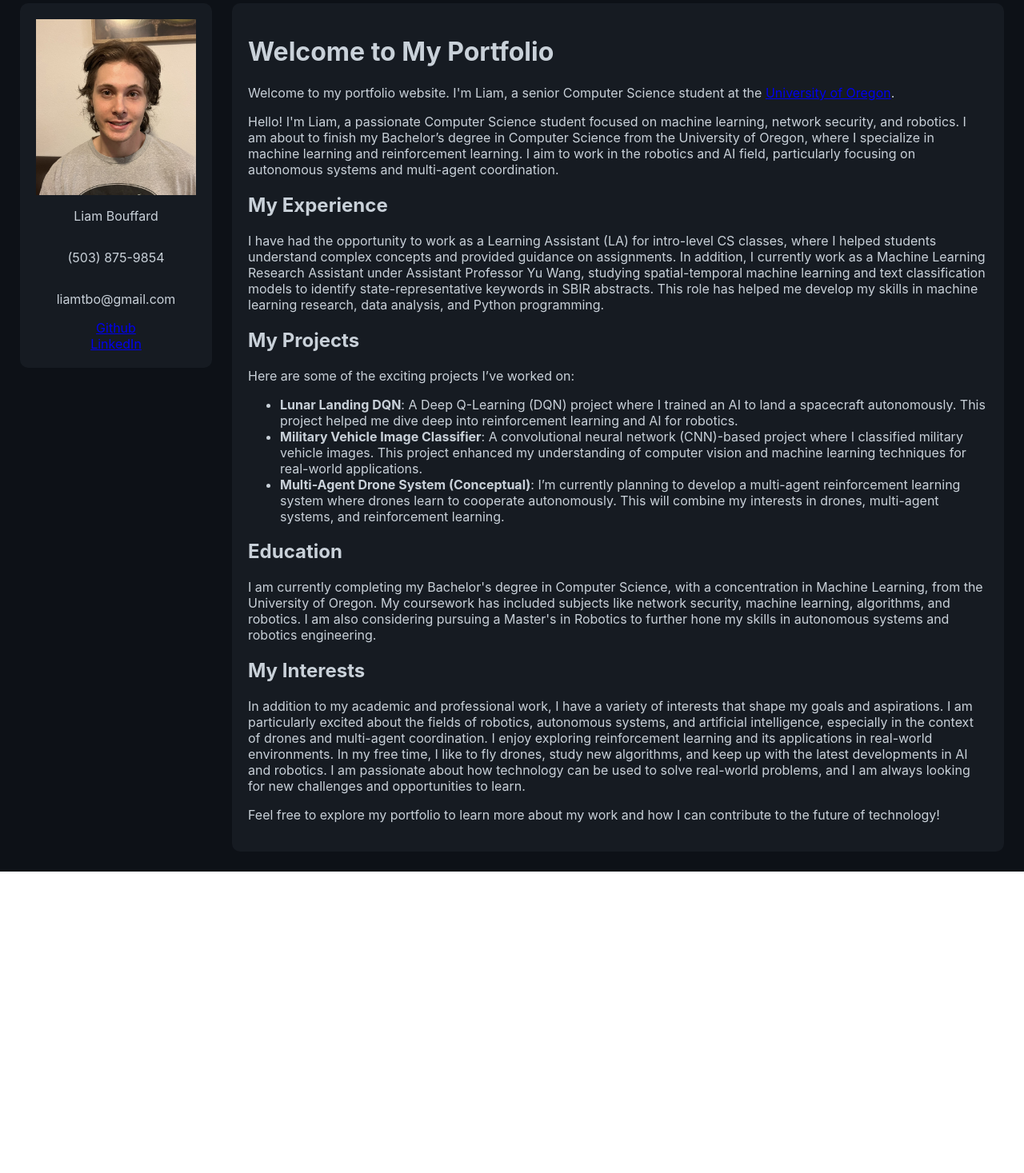
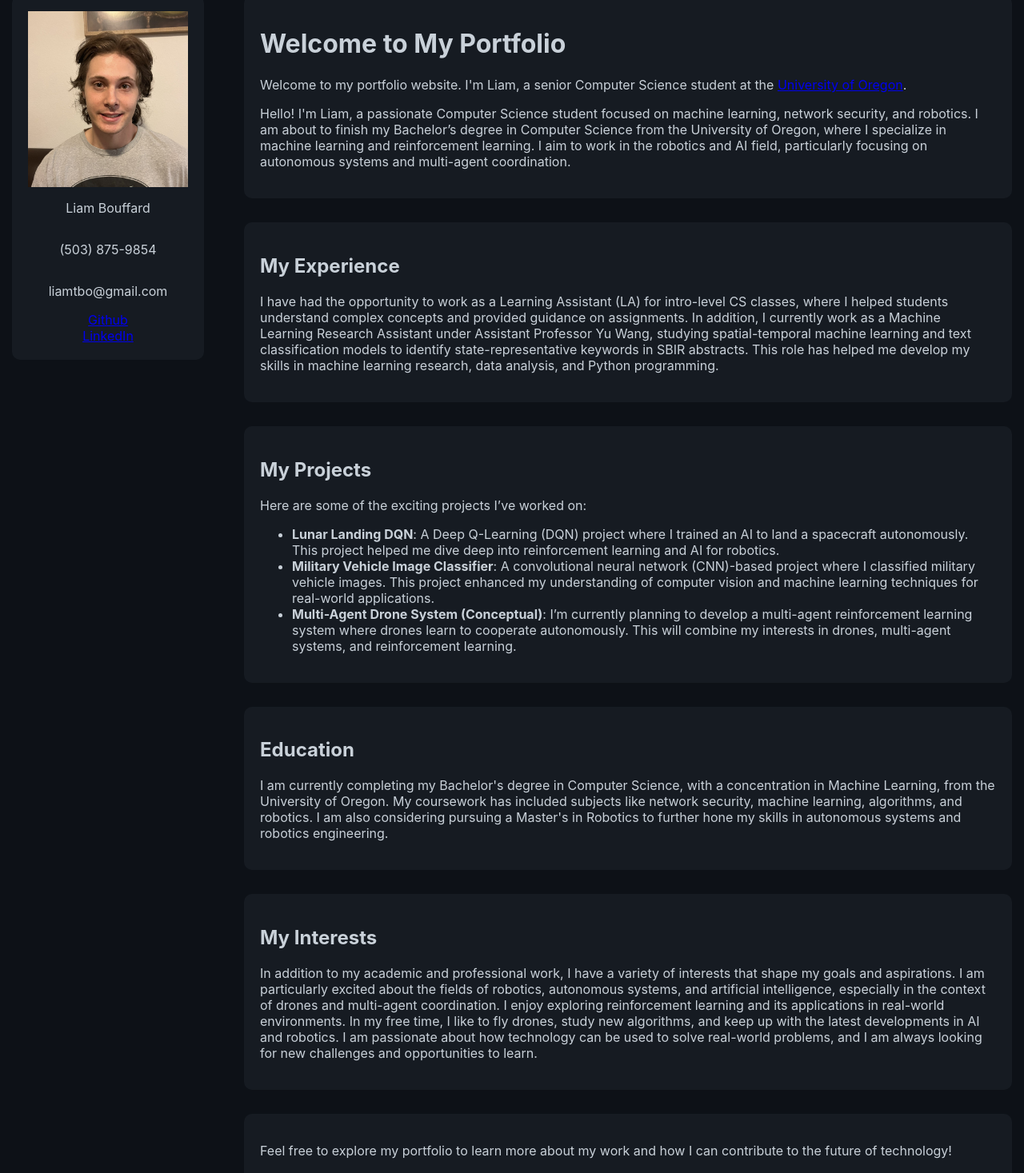
Before and after one commit to liamtbo/portfolio_website, a React (Create React App) app: page / in a window 1280 px wide. Shown: the part 101-1568 px from the top of the page at 80% size. Before the commit the page ends 1191 px from the top, so only its background shows below. Built offline with nearby package versions, Linux system fonts and the light colour scheme.

Commit message:
info parts of app page bubbled

```diff
--- a/src/App.js
+++ b/src/App.js
@@ -18,34 +18,36 @@ function App() {
               <a href="https://www.linkedin.com/in/liam-bouffard" target="_blank" rel="noreferrer" >LinkedIn</a>
             </div>
         </div>
+        <div className={style.infoOverall}>
           <div className={style.portfolioSeg}>
-          <h1>Welcome to My Portfolio</h1> {/* Move this to the top */}
+            <h1>Welcome to My Portfolio</h1>
             <p>Welcome to my portfolio website. I'm Liam, a senior Computer Science student at the <a href="https://www.uoregon.edu/" target="_blank" rel="noopener noreferrer">University of Oregon</a>.</p>
-
             <p>Hello! I'm Liam, a passionate Computer Science student focused on machine learning, network security, and robotics. I am about to finish my Bachelor’s degree in Computer Science from the University of Oregon, where I specialize in machine learning and reinforcement learning. I aim to work in the robotics and AI field, particularly focusing on autonomous systems and multi-agent coordination.</p>
-
+          </div>
+          <div className={style.portfolioSeg}>
             <h2>My Experience</h2>
-
             <p>I have had the opportunity to work as a Learning Assistant (LA) for intro-level CS classes, where I helped students understand complex concepts and provided guidance on assignments. In addition, I currently work as a Machine Learning Research Assistant under Assistant Professor Yu Wang, studying spatial-temporal machine learning and text classification models to identify state-representative keywords in SBIR abstracts. This role has helped me develop my skills in machine learning research, data analysis, and Python programming.</p>
-
+          </div>
+          <div className={style.portfolioSeg}>
             <h2>My Projects</h2>
-
             <p>Here are some of the exciting projects I’ve worked on:</p>
             <ul>
               <li><strong>Lunar Landing DQN</strong>: A Deep Q-Learning (DQN) project where I trained an AI to land a spacecraft autonomously. This project helped me dive deep into reinforcement learning and AI for robotics.</li>
               <li><strong>Military Vehicle Image Classifier</strong>: A convolutional neural network (CNN)-based project where I classified military vehicle images. This project enhanced my understanding of computer vision and machine learning techniques for real-world applications.</li>
               <li><strong>Multi-Agent Drone System (Conceptual)</strong>: I’m currently planning to develop a multi-agent reinforcement learning system where drones learn to cooperate autonomously. This will combine my interests in drones, multi-agent systems, and reinforcement learning.</li>
             </ul>
-
+          </div>
+          <div className={style.portfolioSeg}>
             <h2>Education</h2>
-
             <p>I am currently completing my Bachelor's degree in Computer Science, with a concentration in Machine Learning, from the University of Oregon. My coursework has included subjects like network security, machine learning, algorithms, and robotics. I am also considering pursuing a Master's in Robotics to further hone my skills in autonomous systems and robotics engineering.</p>
-
+          </div>
+          <div className={style.portfolioSeg}>
             <h2>My Interests</h2>
-
             <p>In addition to my academic and professional work, I have a variety of interests that shape my goals and aspirations. I am particularly excited about the fields of robotics, autonomous systems, and artificial intelligence, especially in the context of drones and multi-agent coordination. I enjoy exploring reinforcement learning and its applications in real-world environments. In my free time, I like to fly drones, study new algorithms, and keep up with the latest developments in AI and robotics. I am passionate about how technology can be used to solve real-world problems, and I am always looking for new challenges and opportunities to learn.</p>
-
+          </div>
+          <div className={style.portfolioSeg}>
             <p>Feel free to explore my portfolio to learn more about my work and how I can contribute to the future of technology!</p>
+          </div>
         </div>
       </div>
     </div>
--- a/src/css/App.module.css
+++ b/src/css/App.module.css
@@ -4,13 +4,18 @@
   background-color: #161B22;
   border-radius: 10px;
   padding: 20px; /*adds space insice element between its content (text, borders..)*/
-  margin: 25px; /*25px on top,bottom,left,and right*/
-  margin-left: 290px;
+  margin: 15px; /*25px on top,bottom,left,and right*/
 }
 
 .pageComponents {
   display: flex;
   padding-top: 5rem;
+}
+
+.infoOverall {
+  margin-left: 290px;
+  display: flex;
+  flex-direction: column;
 }
 
 .infoCard {
@@ -21,6 +26,8 @@
   background-color: #161B22;
   border-radius: 10px;
   padding: 20px; /*adds space insice element between its content (text, borders..)*/
-  margin: 25px; /*25px on top,bottom,left,and right*/
+  /* margin-top: 5; */
+  margin: 15px; /*25px on top,bottom,left,and right*/
+  /* margin-left: 20; */
   position: fixed;
 }
```
Lines whose indentation alone changed are shown as unchanged.
